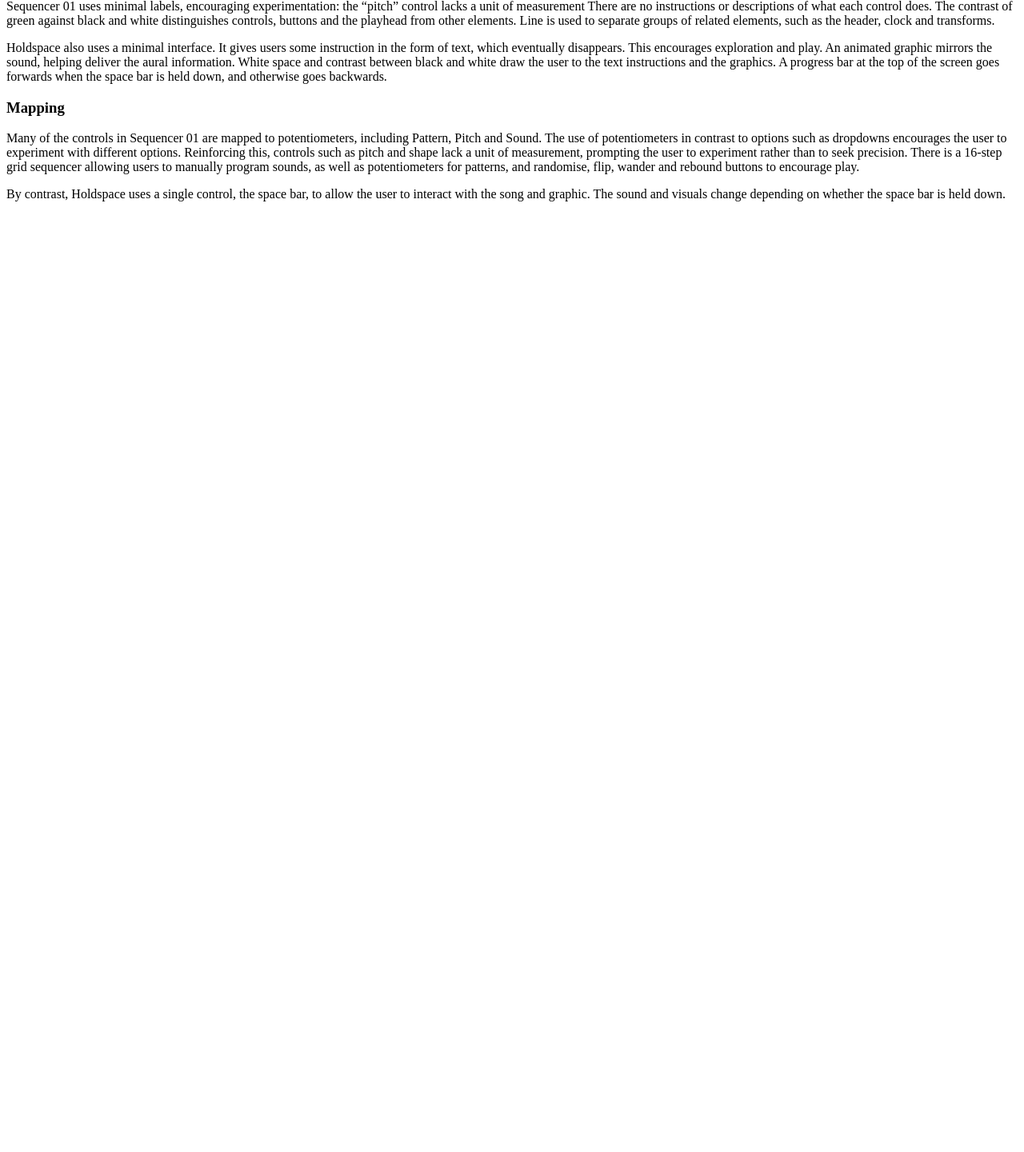
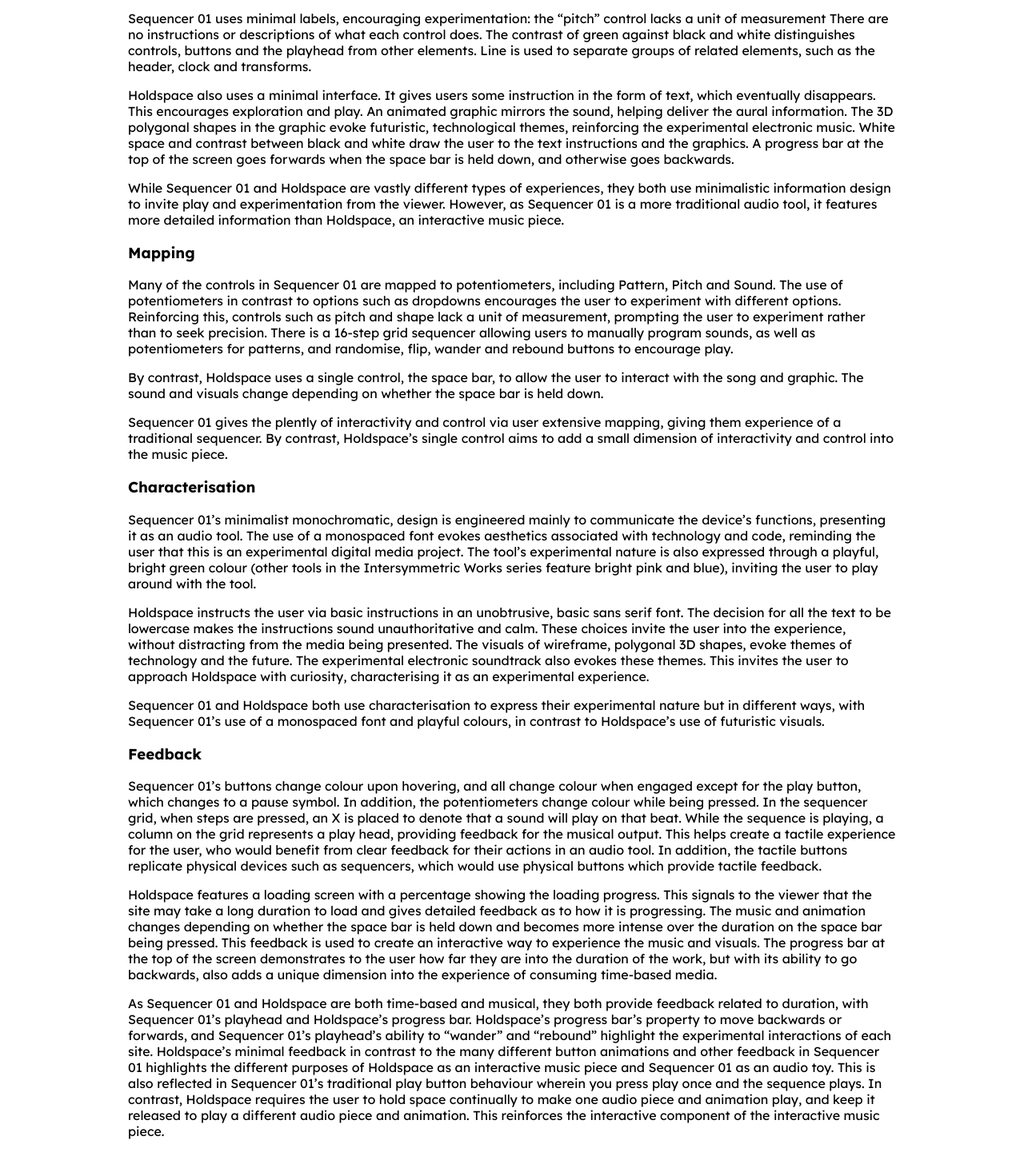
Before and after one commit to jackreed0504/IDAD-A1, a plain HTML site: page index.html in a window 1280 px wide. Shown: the part 296-1737 px from the top of the page at 80% size. Before the commit the page ends 800 px from the top, so only its background shows below. Drawn offline with Linux system fonts and the light colour scheme.

Commit message:
wrote rest of assignemnt, did css styling

```diff
--- a/index.html
+++ b/index.html
@@ -8,7 +8,8 @@
   </head>
   <body>
     <header>
-      <h1 id="headline">Interface Design and Development: Assignment 1</h1>
+      <h1>Interface Design and Development: Assignment 1</h1>
+
       <h2 id="headline">Interaction Design Analysis - Jack Reed s4007359</h2>
     </header>
 
@@ -39,14 +40,24 @@
           related elements, such as the header, clock and transforms.
         </p>
 
-        <p>
+        <p class>
           Holdspace also uses a minimal interface. It gives users some
           instruction in the form of text, which eventually disappears. This
           encourages exploration and play. An animated graphic mirrors the
-          sound, helping deliver the aural information. White space and contrast
-          between black and white draw the user to the text instructions and the
-          graphics. A progress bar at the top of the screen goes forwards when
-          the space bar is held down, and otherwise goes backwards.
+          sound, helping deliver the aural information. The 3D polygonal shapes
+          in the graphic evoke futuristic, technological themes, reinforcing the
+          experimental electronic music. White space and contrast between black
+          and white draw the user to the text instructions and the graphics. A
+          progress bar at the top of the screen goes forwards when the space bar
+          is held down, and otherwise goes backwards.
+        </p>
+
+        <p class>
+          While Sequencer 01 and Holdspace are vastly different types of
+          experiences, they both use minimalistic information design to invite
+          play and experimentation from the viewer. However, as Sequencer 01 is
+          a more traditional audio tool, it features more detailed information
+          than Holdspace, an interactive music piece.
         </p>
 
         <h3>Mapping</h3>
@@ -68,6 +79,93 @@
           the user to interact with the song and graphic. The sound and visuals
           change depending on whether the space bar is held down.
         </p>
+
+        <p>
+          Sequencer 01 gives the plently of interactivity and control via user
+          extensive mapping, giving them experience of a traditional sequencer.
+          By contrast, Holdspace’s single control aims to add a small dimension
+          of interactivity and control into the music piece.
+        </p>
+
+        <h3>Characterisation</h3>
+
+        <p>
+          Sequencer 01’s minimalist monochromatic, design is engineered mainly
+          to communicate the device’s functions, presenting it as an audio tool.
+          The use of a monospaced font evokes aesthetics associated with
+          technology and code, reminding the user that this is an experimental
+          digital media project. The tool’s experimental nature is also
+          expressed through a playful, bright green colour (other tools in the
+          Intersymmetric Works series feature bright pink and blue), inviting
+          the user to play around with the tool.
+        </p>
+
+        <p>
+          Holdspace instructs the user via basic instructions in an unobtrusive,
+          basic sans serif font. The decision for all the text to be lowercase
+          makes the instructions sound unauthoritative and calm. These choices
+          invite the user into the experience, without distracting from the
+          media being presented. The visuals of wireframe, polygonal 3D shapes,
+          evoke themes of technology and the future. The experimental electronic
+          soundtrack also evokes these themes. This invites the user to approach
+          Holdspace with curiosity, characterising it as an experimental
+          experience.
+        </p>
+
+        <p>
+          Sequencer 01 and Holdspace both use characterisation to express their
+          experimental nature but in different ways, with Sequencer 01’s use of
+          a monospaced font and playful colours, in contrast to Holdspace’s use
+          of futuristic visuals.
+        </p>
+
+        <h3>Feedback</h3>
+
+        <p>
+          Sequencer 01’s buttons change colour upon hovering, and all change
+          colour when engaged except for the play button, which changes to a
+          pause symbol. In addition, the potentiometers change colour while
+          being pressed. In the sequencer grid, when steps are pressed, an X is
+          placed to denote that a sound will play on that beat. While the
+          sequence is playing, a column on the grid represents a play head,
+          providing feedback for the musical output. This helps create a tactile
+          experience for the user, who would benefit from clear feedback for
+          their actions in an audio tool. In addition, the tactile buttons
+          replicate physical devices such as sequencers, which would use
+          physical buttons which provide tactile feedback.
+        </p>
+
+        <p>
+          Holdspace features a loading screen with a percentage showing the
+          loading progress. This signals to the viewer that the site may take a
+          long duration to load and gives detailed feedback as to how it is
+          progressing. The music and animation changes depending on whether the
+          space bar is held down and becomes more intense over the duration on
+          the space bar being pressed. This feedback is used to create an
+          interactive way to experience the music and visuals. The progress bar
+          at the top of the screen demonstrates to the user how far they are
+          into the duration of the work, but with its ability to go backwards,
+          also adds a unique dimension into the experience of consuming
+          time-based media.
+        </p>
+
+        <p>
+          As Sequencer 01 and Holdspace are both time-based and musical, they
+          both provide feedback related to duration, with Sequencer 01’s
+          playhead and Holdspace’s progress bar. Holdspace’s progress bar’s
+          property to move backwards or forwards, and Sequencer 01’s playhead’s
+          ability to “wander” and “rebound” highlight the experimental
+          interactions of each site. Holdspace’s minimal feedback in contrast to
+          the many different button animations and other feedback in Sequencer
+          01 highlights the different purposes of Holdspace as an interactive
+          music piece and Sequencer 01 as an audio toy. This is also reflected
+          in Sequencer 01’s traditional play button behaviour wherein you press
+          play once and the sequence plays. In contrast, Holdspace requires the
+          user to hold space continually to make one audio piece and animation
+          play, and keep it released to play a different audio piece and
+          animation. This reinforces the interactive component of the
+          interactive music piece.
+        </p>
       </section>
     </main>
   </body>
--- a/style.css
+++ b/style.css
@@ -1,9 +1,16 @@
+@import url("https://fonts.googleapis.com/css2?family=Lexend:wght@100..900&display=swap");
+
+body {
+  margin-left: 10rem;
+  margin-right: 10rem;
+}
+
 header {
   text-align: center;
 }
 
 body {
-  font-family: atami;
+  font-family: lexend;
   text-align: left;
 }
 
```
